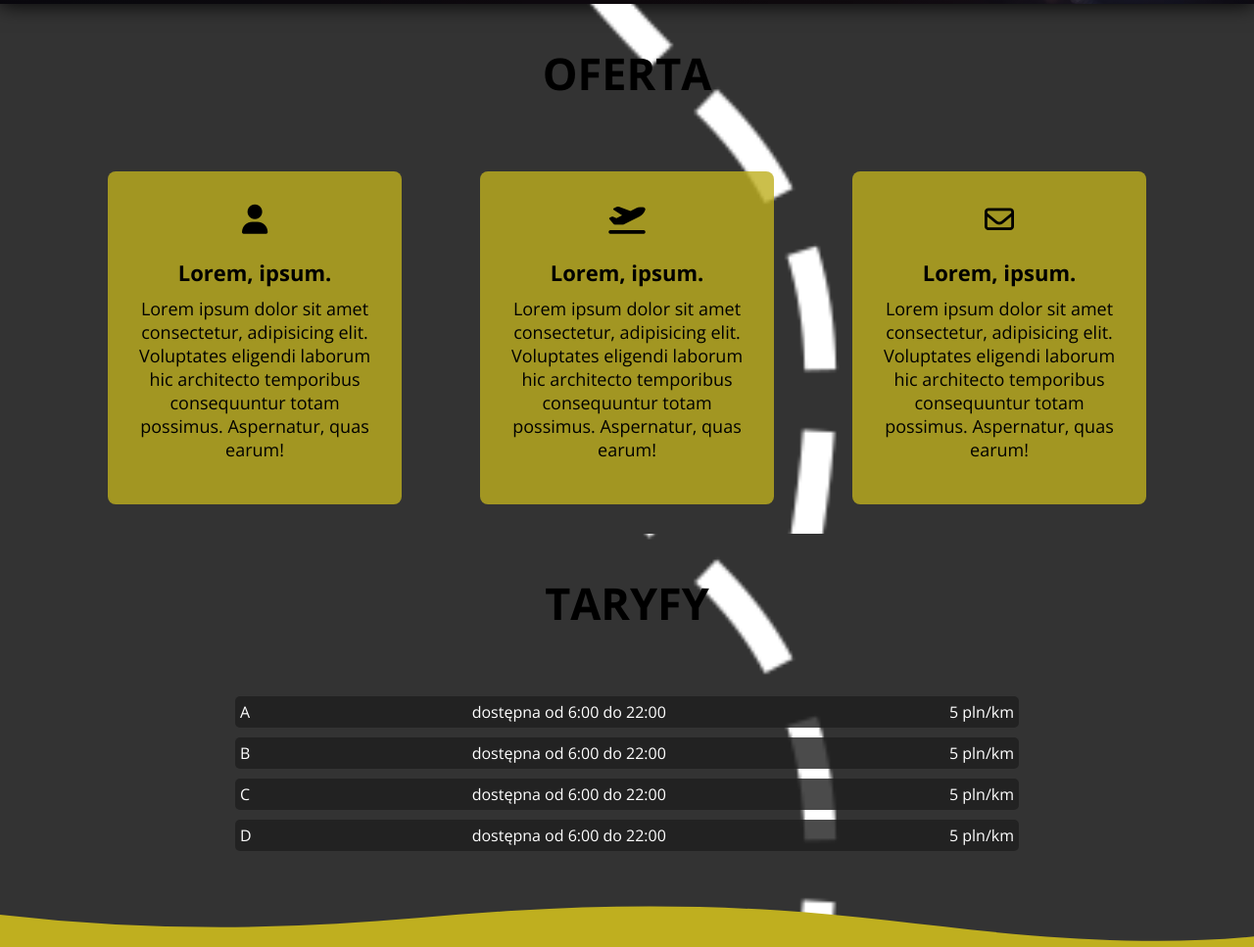
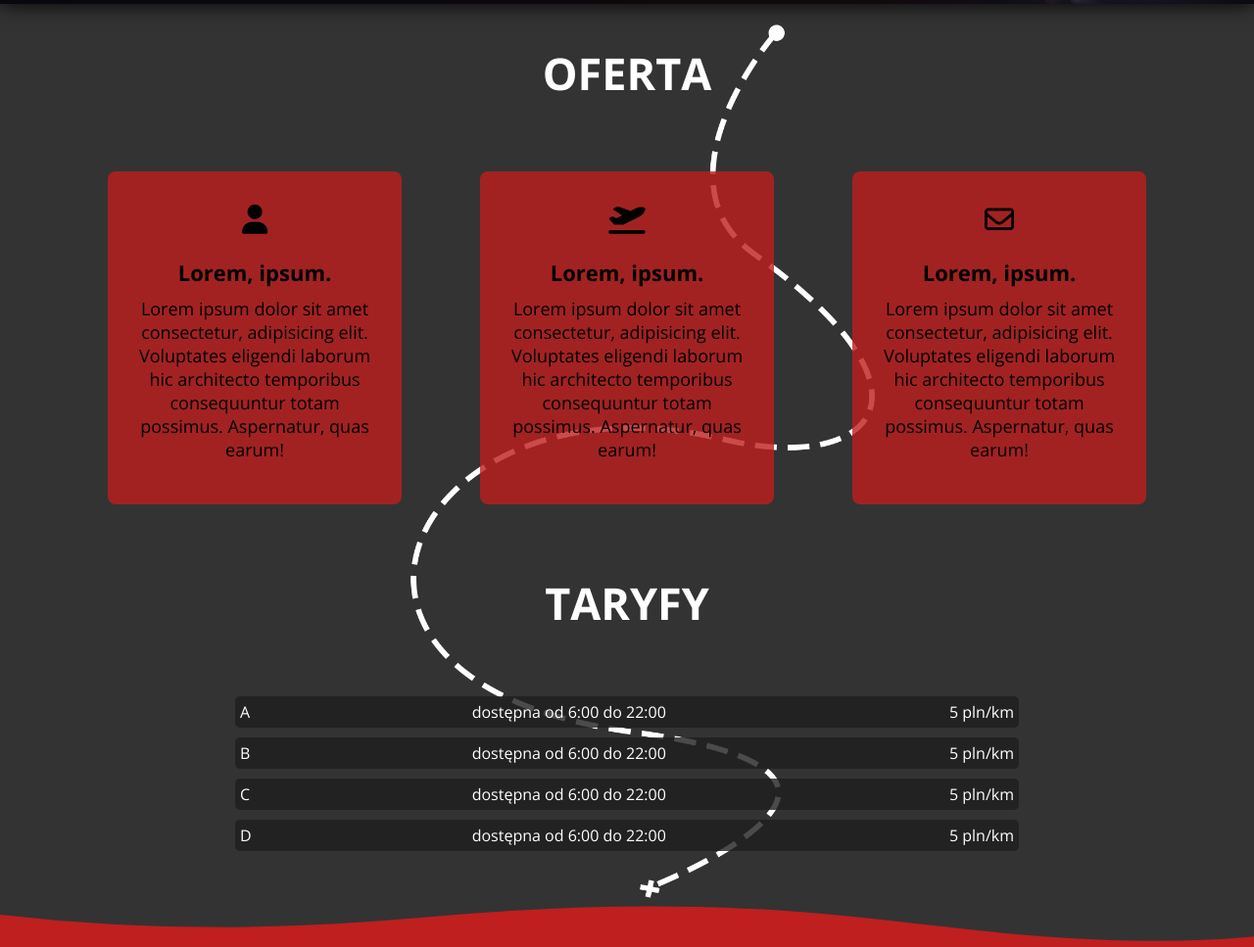
Before and after one commit to Thadon1110/TaxiNysa, a website: page index.html in a window 1280 px wide. Shown: the part 796-1763 px from the top of the page at 98% size. Drawn offline with nearby package versions, Linux system fonts and the light colour scheme.

Commit message:
Graphics changes V2

```diff
--- a/index.html
+++ b/index.html
@@ -25,7 +25,7 @@
 
 						<div class="nav__menu">
 							<a href="index.html#offers">oferta</a>
-							<a href="index.html#tariffs">cennik</a>
+							<a href="index.html#tariffs">taryfy</a>
 							<a href="index.html#promotion">promocja</a>
 							<a href="index.html#contact">kontakt</a>
 						</div>
@@ -37,7 +37,7 @@
 				<i class="fa-solid fa-x nav__mobile-exit"></i>
 
 				<a href="index.html#offers">oferta</a>
-				<a href="index.html#tariffs">cennik</a>
+				<a href="index.html#tariffs">taryfy</a>
 				<a href="index.html#promotion">promocja</a>
 				<a href="index.html#contact">kontakt</a>
 			</div>
@@ -53,6 +53,8 @@
 		</header>
 
 		<main>
+			<div class="road">
+				<div class="road__wrapper">
 					<section class="offers" id="offers">
 						<div class="wrapper">
 							<div class="section__heading">
@@ -149,6 +151,8 @@
 								</div>
 							</div>
 						</div>
+					</section>
+				</div>
 				<div class="custom-shape-divider-bottom-1690031514">
 					<svg data-name="Layer 1" xmlns="http://www.w3.org/2000/svg" viewBox="0 0 1200 120" preserveAspectRatio="none">
 						<path
@@ -157,7 +161,7 @@
 						></path>
 					</svg>
 				</div>
-			</section>
+			</div>
 
 			<section class="promotion" id="promotion">
 				<div class="wrapper">
--- a/src/sass/_colors.scss
+++ b/src/sass/_colors.scss
@@ -1,4 +1,4 @@
-$primary: #bfaf1f;
+$primary: #bf1f1f; //bfaf1f
 $secondary: #333;
 $light: #fff;
 $dark: #000;
--- a/src/sass/_large.scss
+++ b/src/sass/_large.scss
@@ -1,4 +1,9 @@
 @use 'colors' as *;
 
 @media (min-width: 992px) {
+	.road {
+		&__wrapper {
+			background-image: url('../img/roadL.png');
+		}
+	}
 }
--- a/src/sass/_medium.scss
+++ b/src/sass/_medium.scss
@@ -9,7 +9,6 @@
 
 			.nav__menu-burger {
 				display: none;
-				background-color: #fff;
 			}
 		}
 
@@ -31,6 +30,12 @@
 		p {
 			margin-top: -2rem;
 			font-size: 4rem;
+		}
+	}
+
+	.road {
+		&__wrapper {
+			background-image: url('../img/roadM.png');
 		}
 	}
 
@@ -61,7 +66,6 @@
 
 			a {
 				font-size: 2.2em;
-				color: $dark;
 			}
 		}
 	}
--- a/src/sass/_small.scss
+++ b/src/sass/_small.scss
@@ -1,4 +1,9 @@
 @use 'colors' as *;
 
 @media (min-width: 576px) {
+	.road {
+		&__wrapper {
+			background-image: url('../img/roadS.png');
+		}
+	}
 }
--- a/src/sass/style.scss
+++ b/src/sass/style.scss
@@ -5,6 +5,7 @@
 body {
 	font-family: 'Open Sans', sans-serif;
 	background-color: $secondary;
+	color: $light;
 }
 
 .wrapper {
@@ -19,6 +20,7 @@ body {
 		text-align: center;
 		padding: 4rem;
 		font-size: 3rem;
+		cursor: default;
 	}
 }
 
@@ -157,14 +159,21 @@ body {
 	}
 }
 
-.offers {
-	.wrapper {
-		background-image: url('../img/offers.png');
-		background-size: cover;
+.road {
+	position: relative;
+
+	&__wrapper {
+		margin: 0 auto;
+		max-width: 1200px;
+		width: 100%;
+		background-image: url('../img/roadXS.png');
+		background-size: contain;
 		background-repeat: no-repeat;
 		background-position: center;
 	}
+}
 
+.offers {
 	&__cards {
 		display: flex;
 		justify-content: center;
@@ -180,9 +189,10 @@ body {
 		width: 30rem;
 		margin: 3rem 4rem;
 		padding: 2rem;
-		background-color: rgb(191, 175, 31, 0.8);
+		background-color: rgb(191, 31, 31, 0.8);
 		border-radius: 8px;
 		font-size: 1.8rem;
+		color: $dark;
 		transition: box-shadow 0.3s;
 
 		i {
@@ -209,13 +219,6 @@ body {
 
 .tariffs {
 	position: relative;
-
-	.wrapper {
-		background-image: url('../img/offers.png');
-		background-size: cover;
-		background-repeat: no-repeat;
-		background-position: center;
-	}
 
 	&__container {
 		display: flex;
@@ -267,7 +270,7 @@ body {
 	background-size: cover;
 	background-repeat: no-repeat;
 	background-position: center;
-	color: $light;
+	color: $dark;
 
 	&__text {
 		width: 100%;
@@ -312,20 +315,23 @@ body {
 		width: 100%;
 
 		&-element {
+			display: flex;
+			flex-direction: column;
 			width: 100%;
 			padding: 1rem;
 			text-align: center;
 		}
 
 		p {
-			font-size: 2.2rem;
+			font-size: 3rem;
 			text-transform: uppercase;
 			font-weight: bold;
 		}
 
 		a {
-			font-size: 1.8em;
-			color: $dark;
+			display: inline-block;
+			font-size: 2.4em;
+			color: $light;
 		}
 	}
 }
@@ -337,6 +343,7 @@ body {
 		padding: 1rem 2rem 2rem;
 		font-size: 1.5rem;
 		text-align: center;
+		color: $dark;
 	}
 }
 
```
Also changed, not shown: dist/css/style.min.css, dist/img/roadL.png (added), dist/img/roadM.png (added), dist/img/roadS.png (added), dist/img/roadXS.png (added), src/img/roadL.png (added), src/img/roadM.png (added), src/img/roadS.png (added), src/img/roadXS.png (added), 1 other file. Lines whose indentation alone changed are shown as unchanged.
